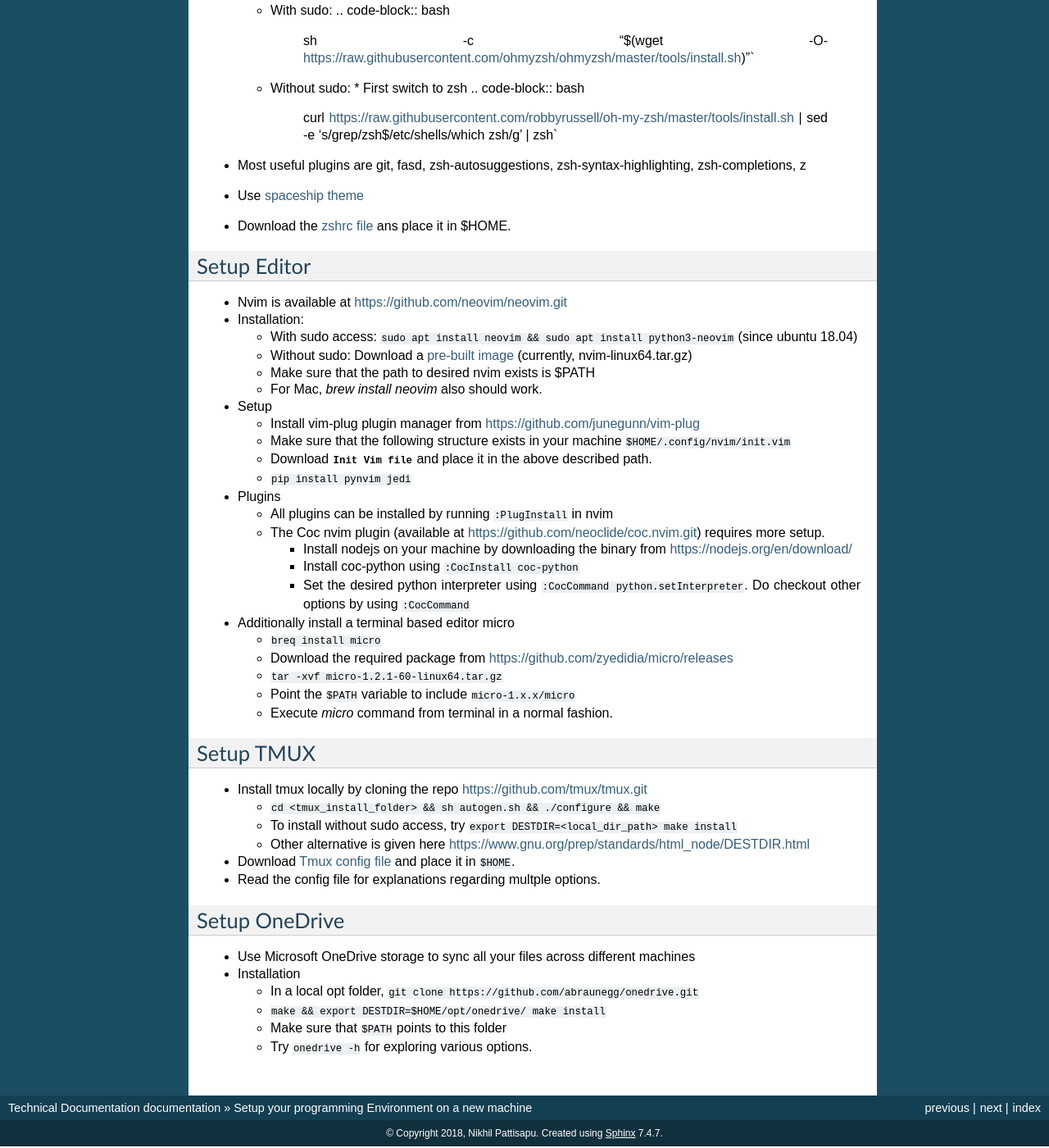
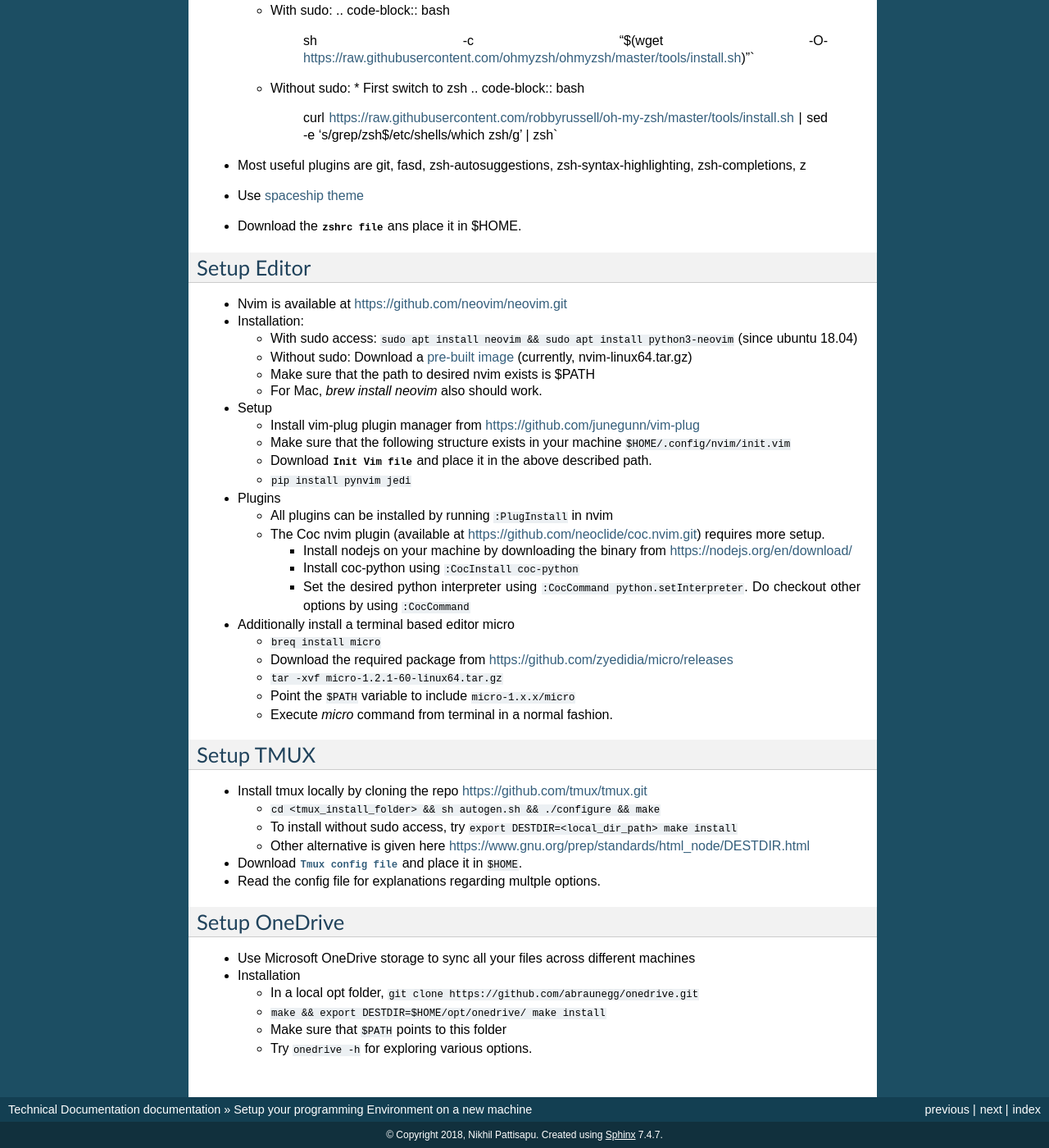
Before and after one commit to nikhilpriyatam/tech-doc, a Sphinx documentation site: the page built from docs/Programming-environment.rst, in a window 1280 px wide and 1400 px high, scrolled down 726 px. Shown: the whole window at 82% size. Built offline with Sphinx 7.4.7, drawn with Linux system fonts in a browser that asks for light colours; part of the change alters nothing that is shown.

```diff
--- a/docs/Programming-environment.rst
+++ b/docs/Programming-environment.rst
@@ -43,7 +43,7 @@ Setup zshrc
 
 * Most useful plugins are git, fasd, zsh-autosuggestions, zsh-syntax-highlighting, zsh-completions, z
 * Use `spaceship theme <https://github.com/denysdovhan/spaceship-prompt>`__
-* Download the `zshrc file <config_files/sample.zshrc>`_ ans place it in $HOME.
+* Download the :download:`zshrc file <./config_files/sample.zshrc>` ans place it in $HOME.
 
 
 Setup Editor
@@ -91,7 +91,7 @@ Setup TMUX
   * To install without sudo access, try :code:`export DESTDIR=<local_dir_path> make install`
   * Other alternative is given here https://www.gnu.org/prep/standards/html_node/DESTDIR.html
 
-* Download `Tmux config file <./config_files/sample_tmux.conf>`_ and place it in :code:`$HOME`.
+* Download :download:`Tmux config file <./config_files/sample_tmux.conf>` and place it in :code:`$HOME`.
 * Read the config file for explanations regarding multple options.
 
 
```
Also changed, not shown: 6 other files.
